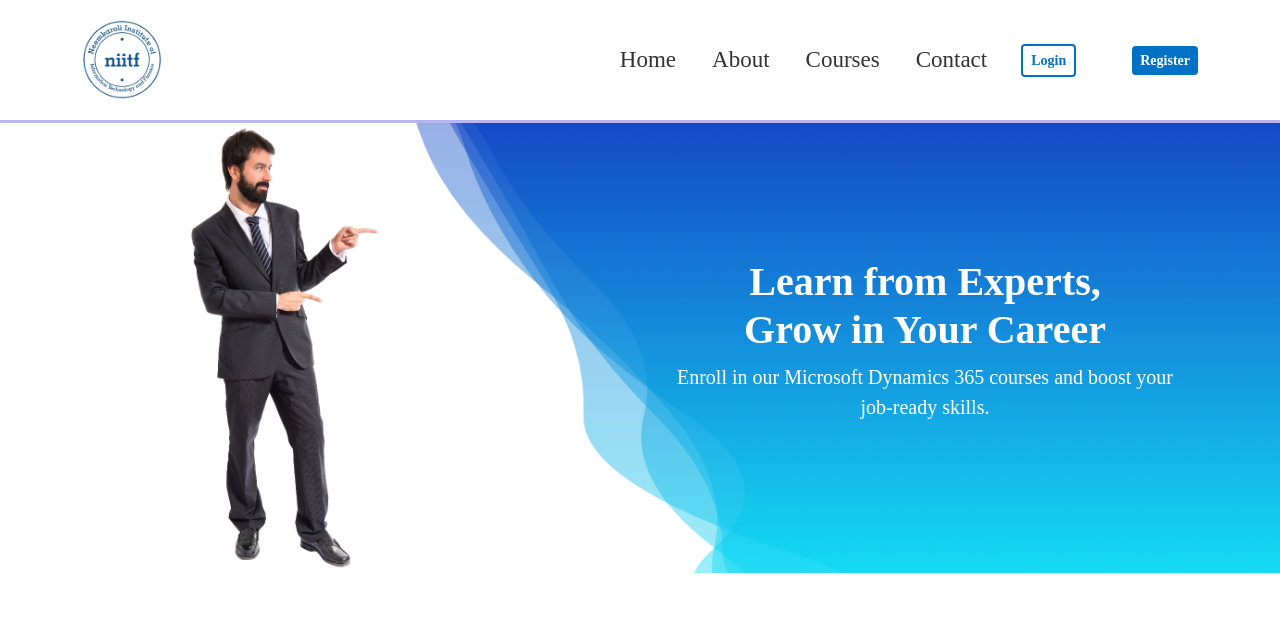
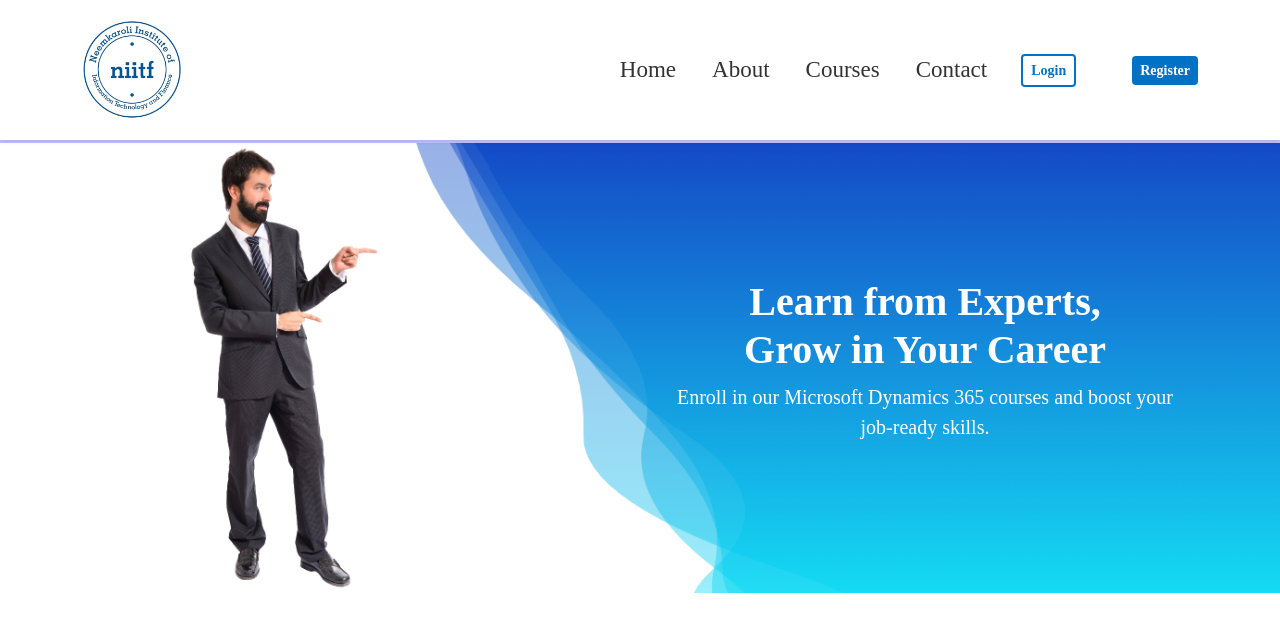
Before and after one commit to neemkaroli12/Microsoft_dynamics, a Django app: page / in a window 1280 px wide. Shown: the top 617 px of the page. Run offline with Django 5.2, Linux system fonts and the light colour scheme; data comes from the database, SQL or seed files in the repository.

Commit message:
Added webinar SVG and updated image layout

```diff
--- a/static/css/style.css
+++ b/static/css/style.css
@@ -12,8 +12,8 @@ body{
 }
 
 .navbar-brand img {
-  height: 80px;
-  width: 80px;
+  height: 100px;
+  width: 100px;
   object-fit: contain;
   border-radius: 50%;
 }
```
